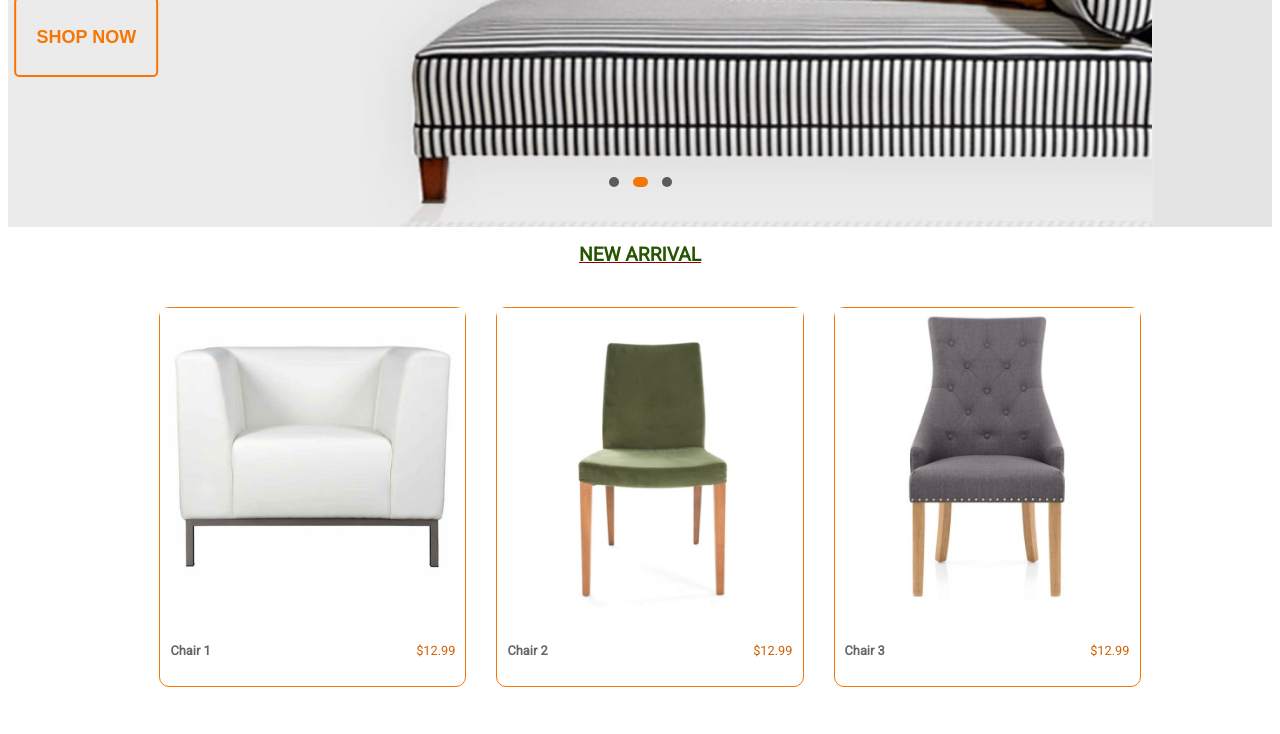
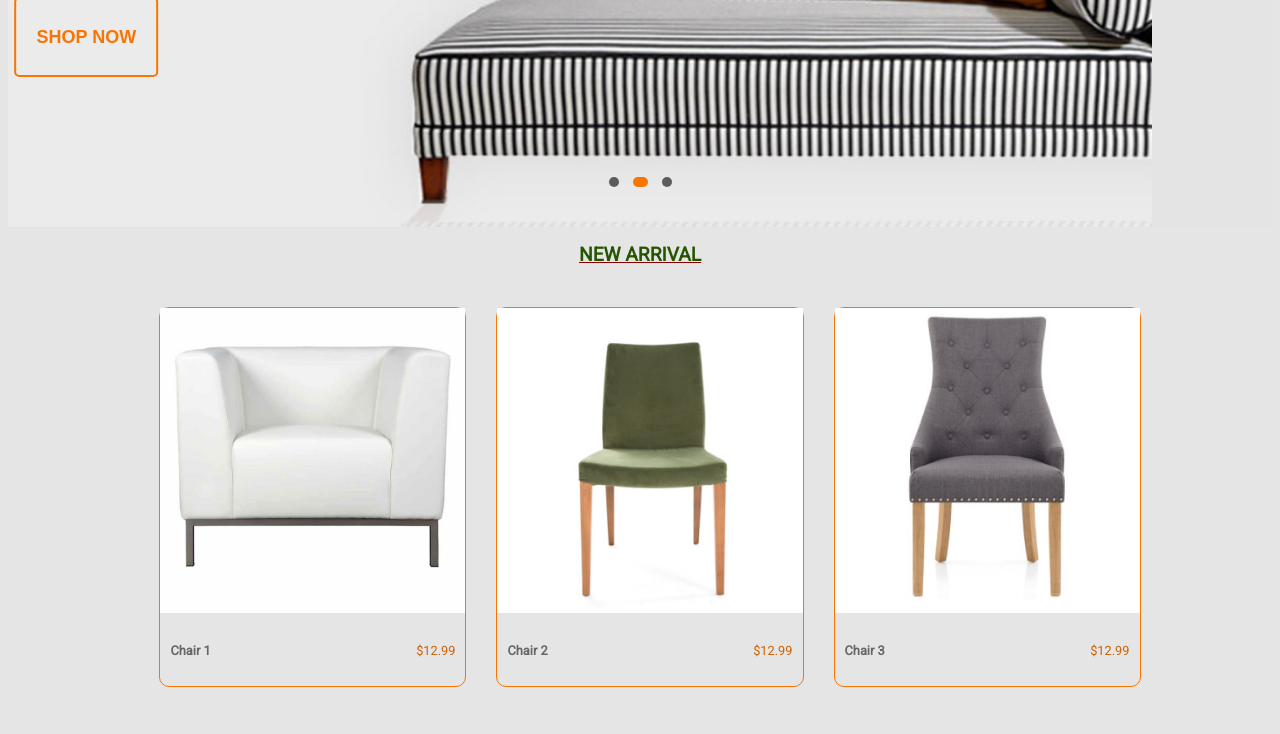
Before and after one commit to egssnguyen/Furnitures, a plain HTML site: page index.html in a window 1280 px wide. Shown: the part 389-1123 px from the top of the page. Drawn offline with Linux system fonts and the light colour scheme; a web font is replaced by a local one.

Commit message:
Update thu-vien-css.css

```diff
--- a/css/thu-vien-css.css
+++ b/css/thu-vien-css.css
@@ -7,7 +7,8 @@
 body {
   font-family: 'Roboto', sans-serif;
   font-size: 1vw;
-  color: #666666
+  color: #666666;
+  background-color: #e5e5e5;
 }
 .fontheading {
   font-family: "jaf-domus-titling-web", sans-serif;
```
